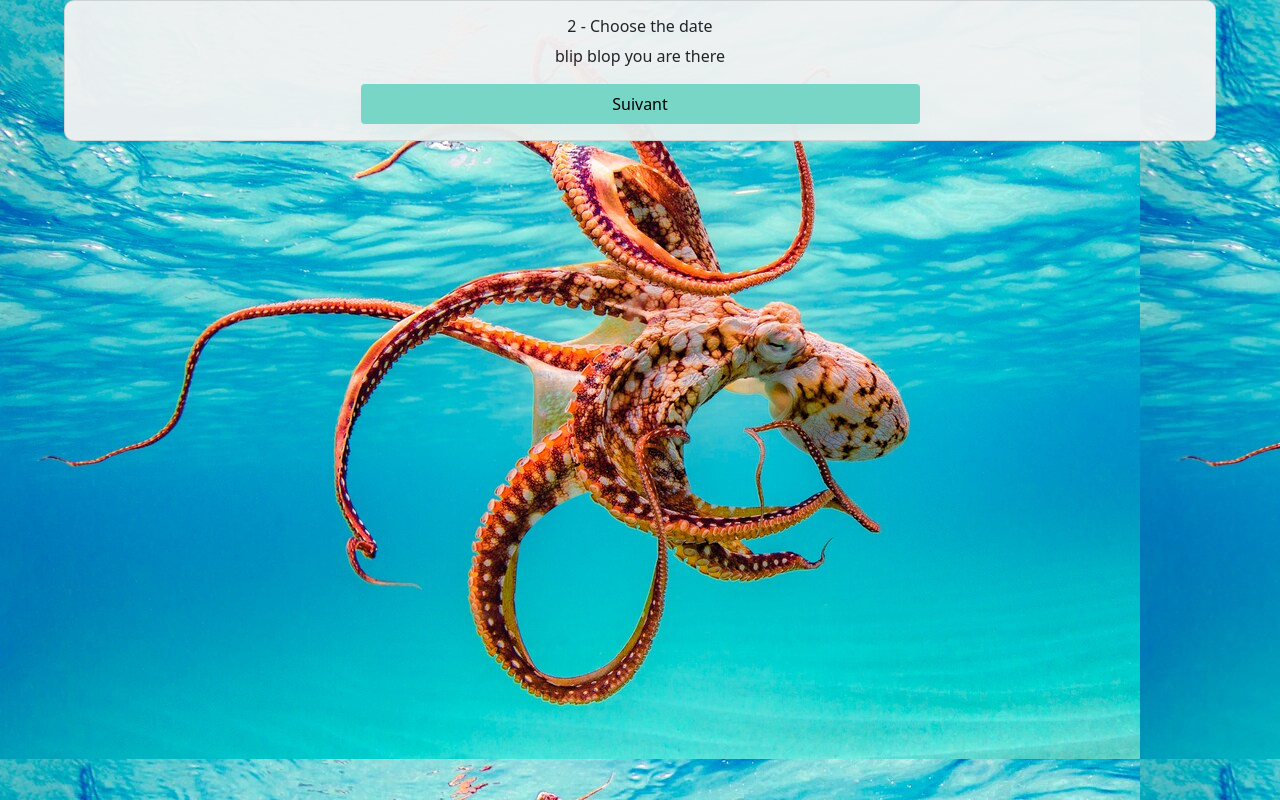
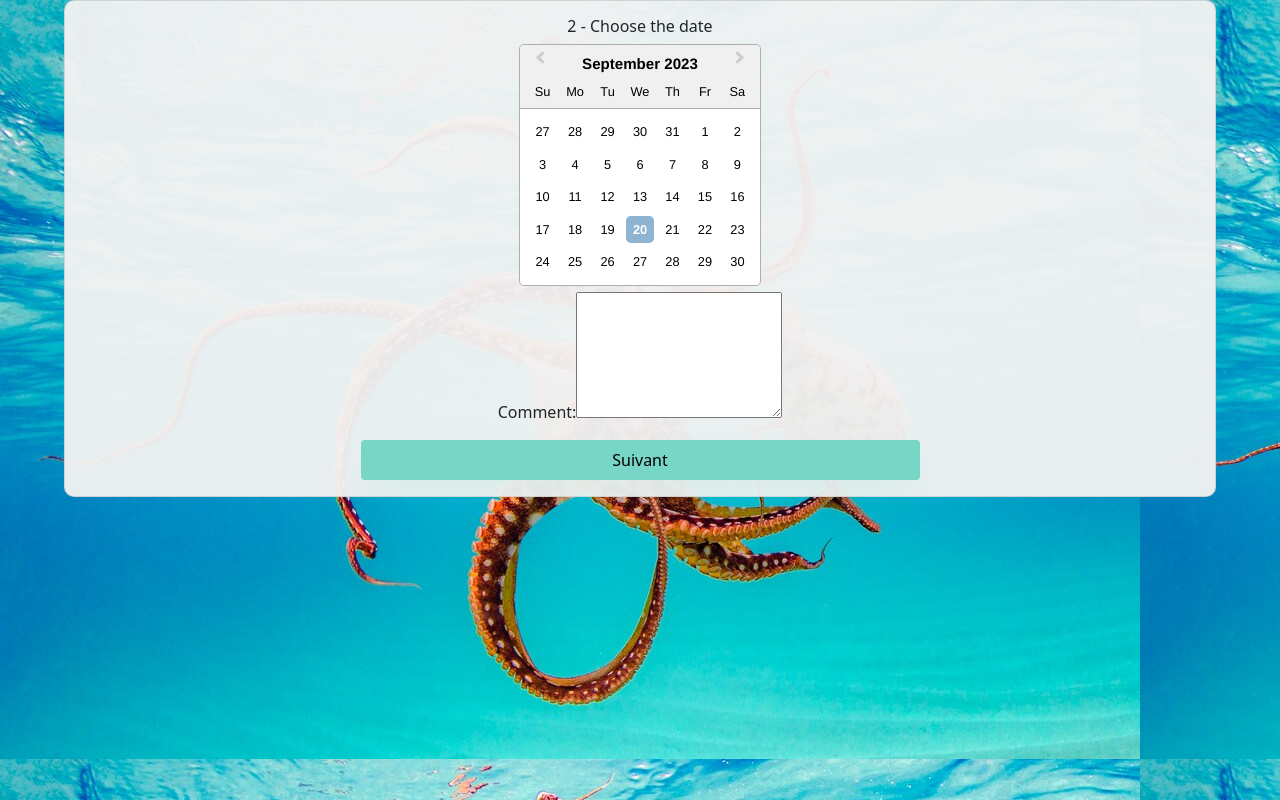
Before and after one commit to konis1/ploople-api, a React (Create React App) app in the folder ploople-app/: page /create-event-step2 in a window 1280 px wide. Built offline with nearby package versions, Linux system fonts and the light colour scheme.

Commit message:
added date picker

```diff
--- a/package.json
+++ b/package.json
@@ -1,6 +1,5 @@
 {
   "dependencies": {
-    "flatpickr": "^4.6.13",
     "swiper": "^10.2.0"
   }
 }
--- a/ploople-app/package.json
+++ b/ploople-app/package.json
@@ -9,6 +9,7 @@
     "@testing-library/user-event": "^13.5.0",
     "bootstrap": "^5.3.1",
     "react": "^18.2.0",
+    "react-datepicker": "^4.18.0",
     "react-dom": "^18.2.0",
     "react-router-dom": "^6.15.0",
     "react-scripts": "5.0.1",
--- a/ploople-app/src/pages/create-event-step1.js
+++ b/ploople-app/src/pages/create-event-step1.js
@@ -23,7 +23,9 @@ const ErrorScreen = () => {
 };
 
 function handleClick() {
-  console.log("next");
+  //1 - Save the category
+  //2 - Link to create-event-step2 (create a switch with steps ??) <CreateEvent step={step}/>
+  //3 - if comes from step 2 then the category should be already selected.
 }
 
 export default function CreateEventStep1() {
--- a/ploople-app/src/pages/create-event-step2.js
+++ b/ploople-app/src/pages/create-event-step2.js
@@ -1,9 +1,19 @@
-import React, {useEffect, useState} from "react";
-import BtnNext from "../components/btnNext"
+import React, { useState, useId } from "react";
+import DatePicker from "react-datepicker";
+import BtnNext from "../components/btnNext";
+import "react-datepicker/dist/react-datepicker.css";
 import "../components/cardCategory.css";
 import "./create-event-step1.css";
 
 export default function CreateEventStep2() {
+  const [startDate, setStartDate] = useState(new Date());
+  const [endDate, setEndDate] = useState(null);
+  const onChange = (dates) => {
+    const [start, end] = dates;
+    setStartDate(start);
+    setEndDate(end);
+  };
+  const commentId = useId();
 
   return (
     <div className="wrapper">
@@ -13,7 +23,20 @@ export default function CreateEventStep2() {
             <h1 className="steps--title">2 - Choose the date</h1>
           </div>
           <div>
-            blip blop you are there
+            <DatePicker
+            selected={startDate}
+            onChange={onChange}
+            startDate={startDate}
+            endDate={endDate}
+            selectsRange
+            inline
+            />
+          </div>
+          <div>
+            <label htmlFor={commentId}>
+              Comment:
+            </label>
+            <textarea id={commentId} name="comment" rows="5"/>
           </div>
           <div>
             <BtnNext/>
--- a/ploople-app/src/services/api.js
+++ b/ploople-app/src/services/api.js
@@ -1,6 +1,6 @@
 import {useEffect, useState} from 'react';
 
-export default function useFetch(url, options) {
+export default function useFetch(url) {
 
   const [data, setData] = useState([]);
   const [loading, setLoading] = useState(true);
@@ -27,6 +27,6 @@ export default function useFetch(url, options) {
       .finally(() => {
         setLoading(false);
       });
-  }, [url, options]);
+  }, [url]);
   return {data,error,loading};
 }
```
Also changed, not shown: ploople-app/src/pages/create-event.js (added, +20 -0 lines), 2 other files (tests, documents, lock files or other folders).
